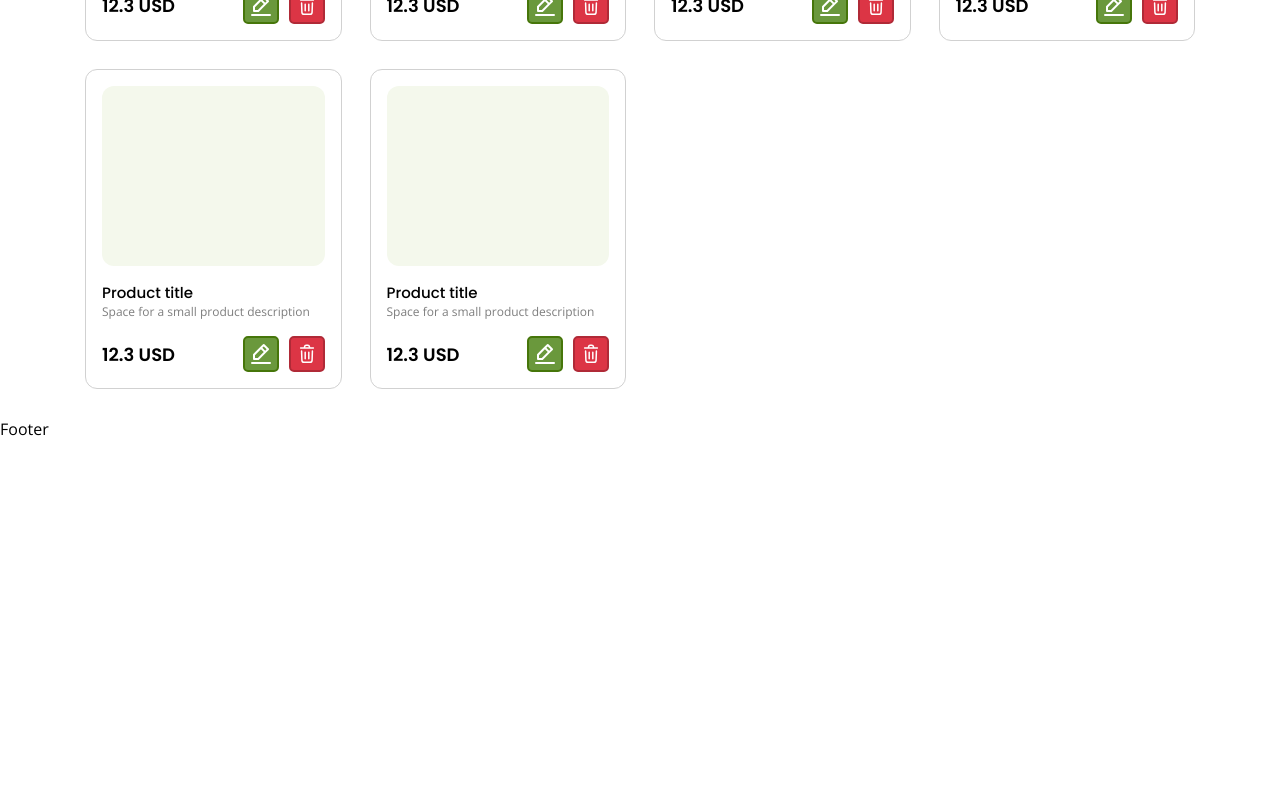
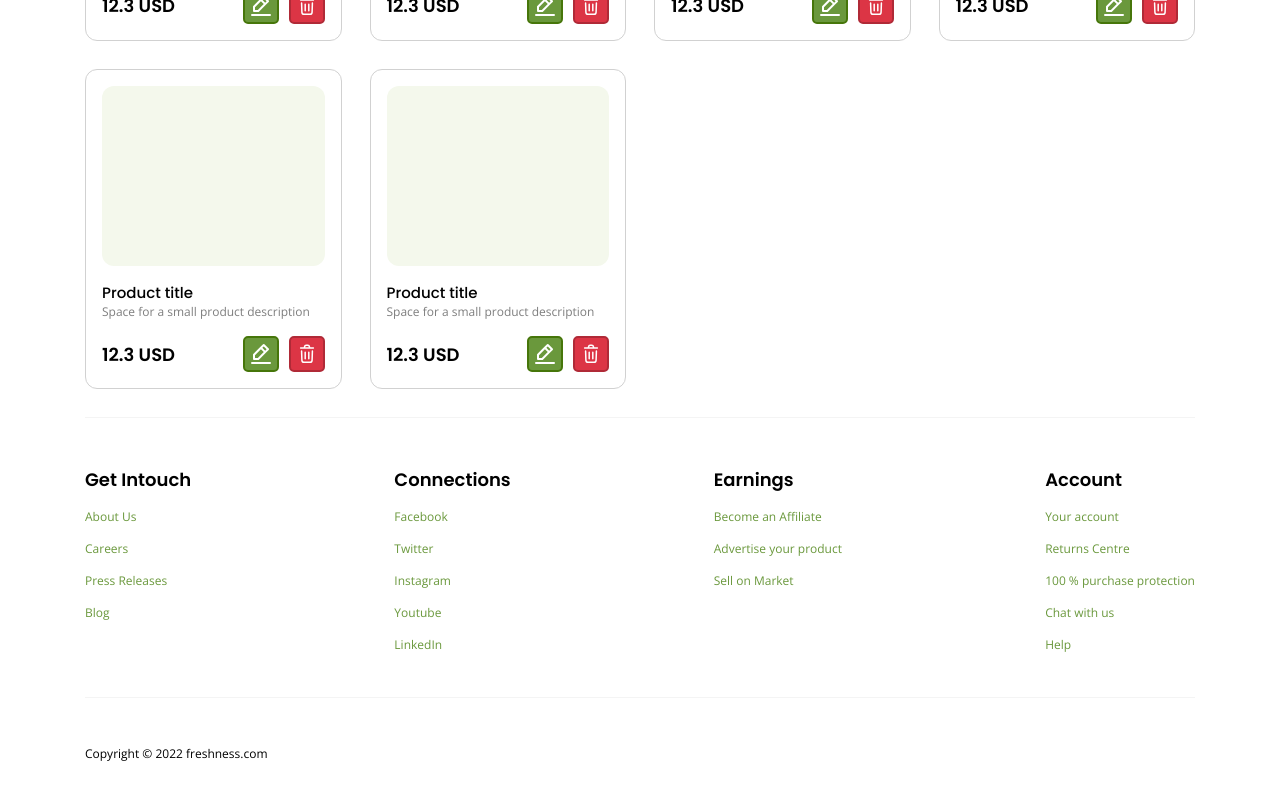
Before and after one commit to progtarek/E-Commerce, a React (Create React App) app in the folder frontend/: page / in a window 1280 px wide. Shown: the part 486-1286 px from the top of the page. Before the commit the page ends 927 px from the top, so only its background shows below. Built offline with nearby package versions, Linux system fonts and the light colour scheme.

Commit message:
[FE] | (Footer) Add footer layout

```diff
--- a/frontend/src/assets/styles/main.css
+++ b/frontend/src/assets/styles/main.css
@@ -493,6 +493,12 @@ video {
   margin-left: auto;
   margin-right: auto;
 }
+.mb-4 {
+  margin-bottom: 1rem;
+}
+.mb-7 {
+  margin-bottom: 1.75rem;
+}
 .mt-4 {
   margin-top: 1rem;
 }
@@ -545,20 +551,27 @@ video {
   padding-top: 1.75rem;
   padding-bottom: 1.75rem;
 }
+.py-12 {
+  padding-top: 3rem;
+  padding-bottom: 3rem;
+}
 .px-3 {
   padding-left: 0.75rem;
   padding-right: 0.75rem;
 }
+.pt-12 {
+  padding-top: 3rem;
+}
 .pl-8 {
   padding-left: 2rem;
+}
+.text-xs {
+  font-size: 0.75rem;
+  line-height: 1rem;
 }
 .text-sm {
   font-size: 0.875rem;
   line-height: 1.25rem;
-}
-.text-xs {
-  font-size: 0.75rem;
-  line-height: 1rem;
 }
 .font-semibold {
   font-weight: 600;
--- a/frontend/src/components/footer/Footer.component.jsx
+++ b/frontend/src/components/footer/Footer.component.jsx
@@ -1,7 +1,77 @@
-import React from "react";
+import {
+  StyledFooterContainer,
+  StyledFooterBlock,
+} from "./Footer.component.styles";
+import { StyledContainer, StyledLink } from "../../assets/styles/common";
+
+const INTOUCH_LIST = ["About Us", "Careers", "Press Releases", "Blog"];
+const CONNECTIONS_LIST = [
+  "Facebook",
+  "Twitter",
+  "Instagram",
+  "Youtube",
+  "LinkedIn",
+];
+const EARNING_LIST = [
+  "Become an Affiliate",
+  "Advertise your product",
+  "Sell on Market",
+];
+const ACCOUNT_LIST = [
+  "Your account",
+  "Returns Centre",
+  "100 % purchase protection",
+  "Chat with us",
+  "Help",
+];
 
 const Footer = () => {
-  return <div>Footer</div>;
+  return (
+    <StyledContainer>
+      <StyledFooterContainer>
+        <div className="flex justify-between">
+          <StyledFooterBlock>
+            <h4 className="block-title mb-4">Get Intouch</h4>
+            {INTOUCH_LIST.map((item, i) => (
+              <StyledLink className="text-xs mb-4" key={i}>
+                {item}
+              </StyledLink>
+            ))}
+          </StyledFooterBlock>
+
+          <StyledFooterBlock>
+            <h4 className="block-title mb-4">Connections</h4>
+            {CONNECTIONS_LIST.map((item, i) => (
+              <StyledLink className="text-xs mb-4" key={i}>
+                {item}
+              </StyledLink>
+            ))}
+          </StyledFooterBlock>
+
+          <StyledFooterBlock>
+            <h4 className="block-title mb-4">Earnings</h4>
+            {EARNING_LIST.map((item, i) => (
+              <StyledLink className="text-xs mb-4" key={i}>
+                {item}
+              </StyledLink>
+            ))}
+          </StyledFooterBlock>
+
+          <StyledFooterBlock>
+            <h4 className="block-title mb-4">Account</h4>
+            {ACCOUNT_LIST.map((item, i) => (
+              <StyledLink className="text-xs mb-4" key={i}>
+                {item}
+              </StyledLink>
+            ))}
+          </StyledFooterBlock>
+        </div>
+        <div className="copyright pt-12 text-xs">
+          Copyright © 2022 freshness.com
+        </div>
+      </StyledFooterContainer>
+    </StyledContainer>
+  );
 };
 
 export default Footer;
--- /dev/null
+++ b/frontend/src/components/footer/Footer.component.styles.jsx
@@ -0,0 +1,22 @@
+import styled from "styled-components";
+import { THEME_PALETTE } from "../../assets/styles/colors";
+
+export const StyledFooterContainer = styled.footer.attrs({
+  className: "py-12 flex flex-col",
+})`
+  border-top: 1px solid ${THEME_PALETTE.gray};
+
+  .copyright {
+    border-top: 1px solid ${THEME_PALETTE.gray};
+  }
+`;
+
+export const StyledFooterBlock = styled.div.attrs({
+  className: "flex flex-col mb-7",
+})`
+  .block-title {
+    font-family: "Poppins";
+    font-weight: 600;
+    font-size: 18px;
+  }
+`;
```
